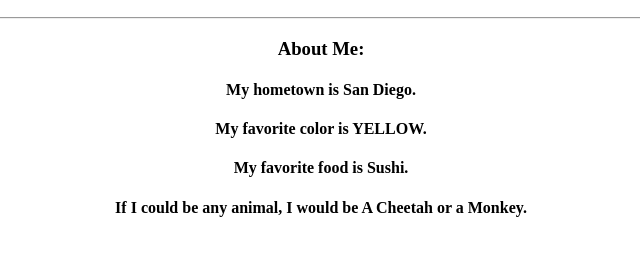
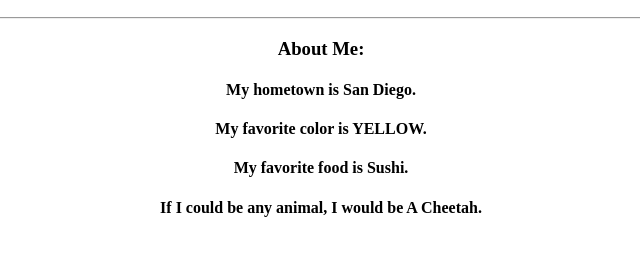
Before and after one commit to ColeStock03/index.html-first-repo, a plain HTML site: page index.html in a window 1280 px wide. Shown: the part 110-366 px from the top of the page, without its empty margins (319-959 px from the left). Drawn offline with Linux system fonts and the light colour scheme.

Commit message:
Adding my profile

```diff
--- a/index.html
+++ b/index.html
@@ -14,7 +14,7 @@
 					<h4>My hometown is San Diego.</h4>
 					<h4>My favorite color is YELLOW.</h4>
 					<h4>My favorite food is Sushi.</h4>
-					<h4>If I could be any animal, I would be A Cheetah or a Monkey.</h4>
+					<h4>If I could be any animal, I would be A Cheetah.</h4>
 			</div>
 		  </body>
 		</html>
```
